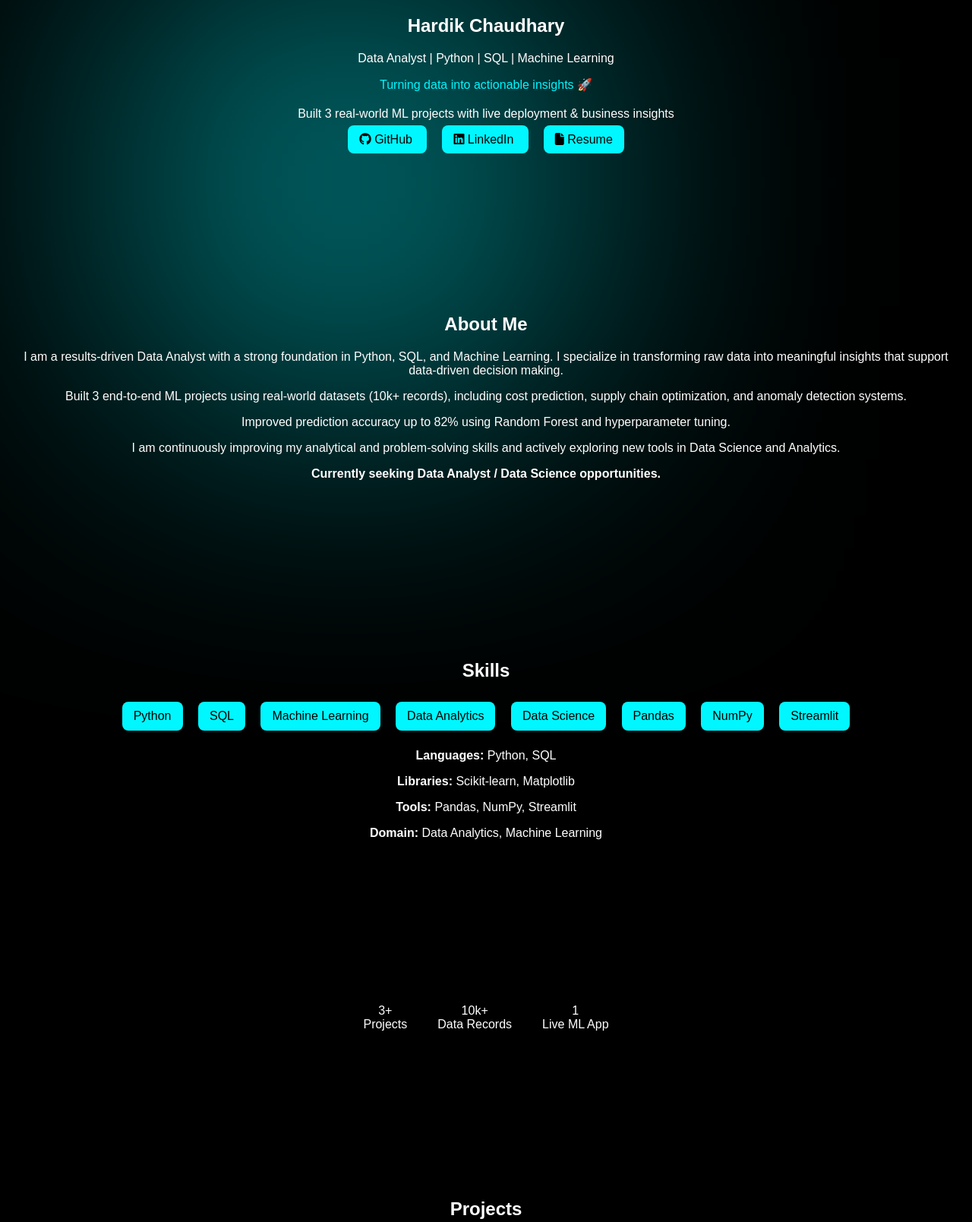
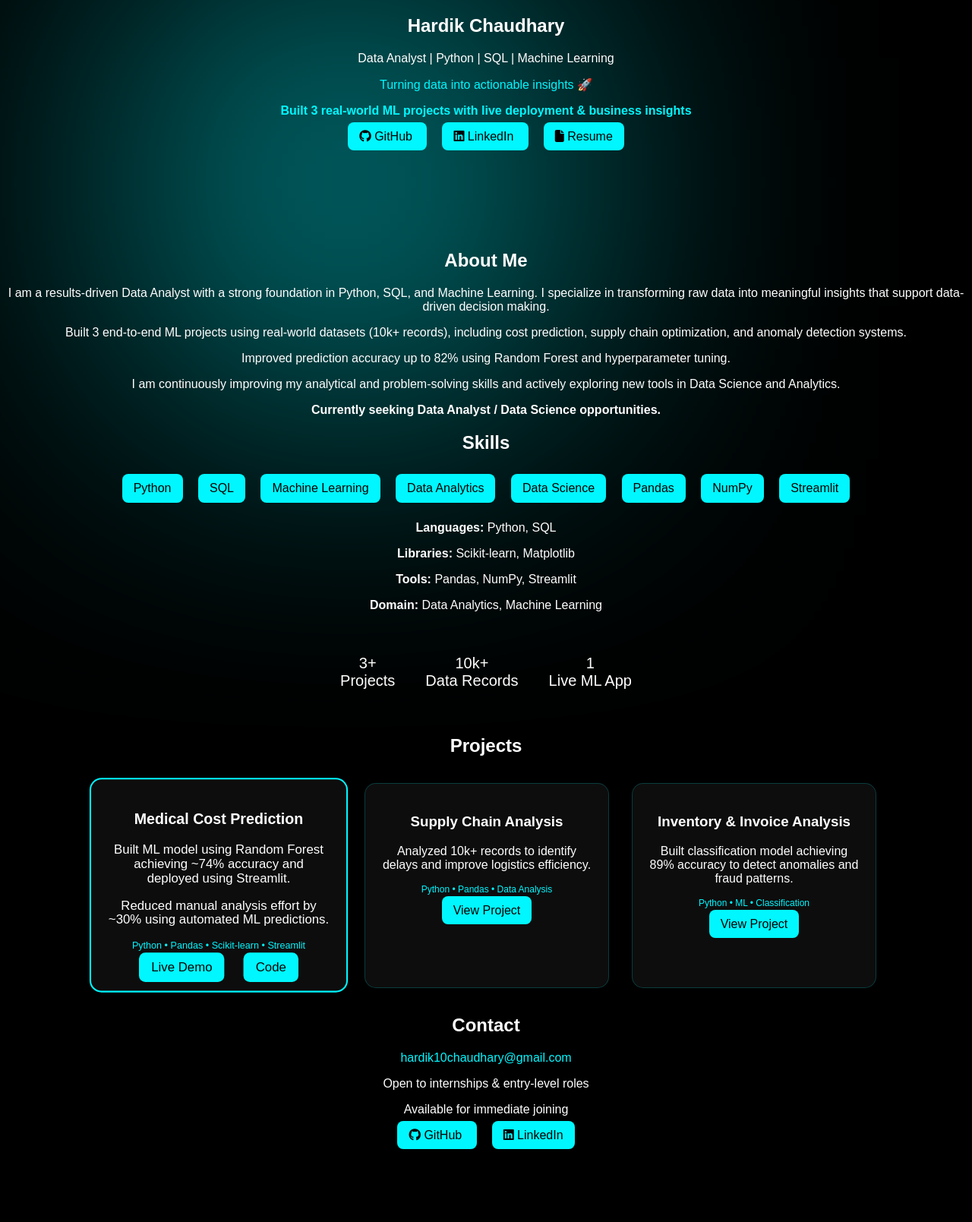
Before and after one commit to hardik-chaudhary-ml/portfolio, a plain HTML site: page index.html in a window 1280 px wide. Shown: the part 120-1729 px from the top of the page at 76% size. Drawn offline with Linux system fonts and the light colour scheme.

Commit message:
Update style.css

```diff
--- a/style.css
+++ b/style.css
@@ -3,9 +3,10 @@
   font-family: Arial;
   background: #000;
   color: white;
+  text-align: center;
 }
 
-/* Glow Background */
+/* Glow background */
 body::before {
   content: "";
   position: fixed;
@@ -22,7 +23,6 @@
 .navbar {
   position: fixed;
   width: 100%;
-  top: 0;
   display: flex;
   justify-content: space-between;
   padding: 15px 40px;
@@ -34,7 +34,7 @@
   list-style: none;
 }
 
-.navbar li {
+.navbar ul li {
   margin-left: 20px;
 }
 
@@ -43,20 +43,19 @@
   text-decoration: none;
 }
 
-/* Sections */
-section {
-  padding: 100px 20px;
-  text-align: center;
-}
-
 /* Hero */
 .hero {
-  padding-top: 120px;
+  padding: 120px 20px;
 }
 
 .tagline {
-  margin: 10px 0 20px;
   color: #00f7ff;
+}
+
+.highlight {
+  margin-top: 10px;
+  color: #00f7ff;
+  font-weight: bold;
 }
 
 /* Buttons */
@@ -66,8 +65,8 @@
   margin: 10px;
   padding: 10px 15px;
   background: #00f7ff;
+  border-radius: 8px;
   color: black;
-  border-radius: 8px;
   text-decoration: none;
   transition: 0.3s;
 }
@@ -95,8 +94,17 @@
   box-shadow: 0 0 10px #00f7ff;
 }
 
-/* Cards */
-.card-container {
+/* Stats */
+.stats {
+  display: flex;
+  justify-content: center;
+  gap: 40px;
+  padding: 40px;
+  font-size: 20px;
+}
+
+/* Projects */
+.project-container {
   display: flex;
   justify-content: center;
   flex-wrap: wrap;
@@ -117,39 +125,34 @@
   box-shadow: 0 0 25px #00f7ff;
 }
 
-/* Featured */
 .featured {
   border: 2px solid #00f7ff;
   transform: scale(1.05);
 }
 
-/* Stats */
-.stats {
-  display: flex;
-  justify-content: center;
-  gap: 40px;
-}
-
-.stats h3 {
+.tech {
+  font-size: 12px;
   color: #00f7ff;
 }
 
 /* Contact */
+.contact {
+  padding-bottom: 80px;
+}
+
 .email {
   color: #00f7ff;
-  margin: 10px 0 20px;
 }
 
 /* Footer */
 footer {
+  background: #000;
   padding: 20px;
-  text-align: center;
-  background: #000;
   color: #aaa;
 }
 
 /* Mobile */
-@media(max-width: 768px){
+@media(max-width:768px){
   .navbar ul {
     display: none;
   }
```
